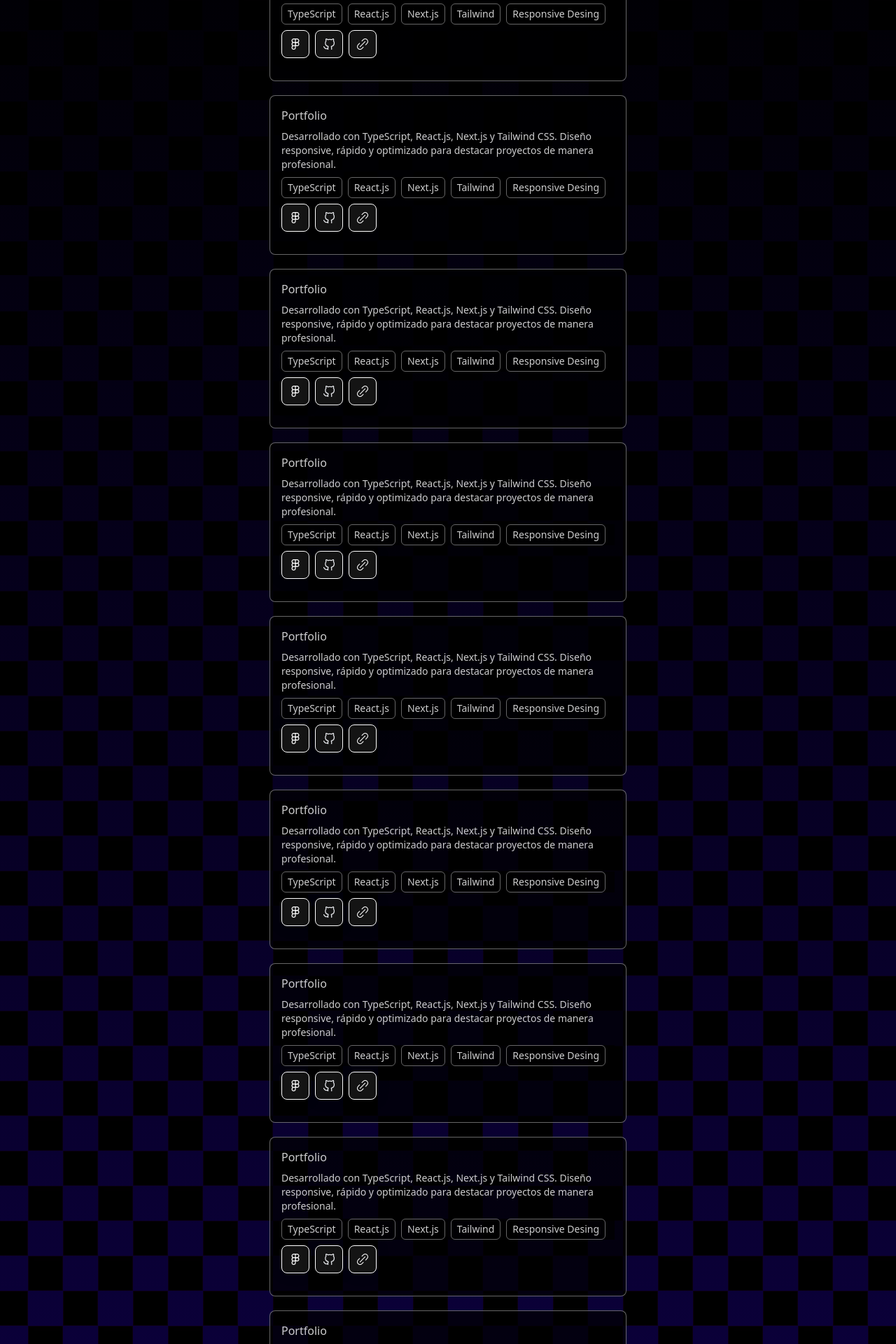
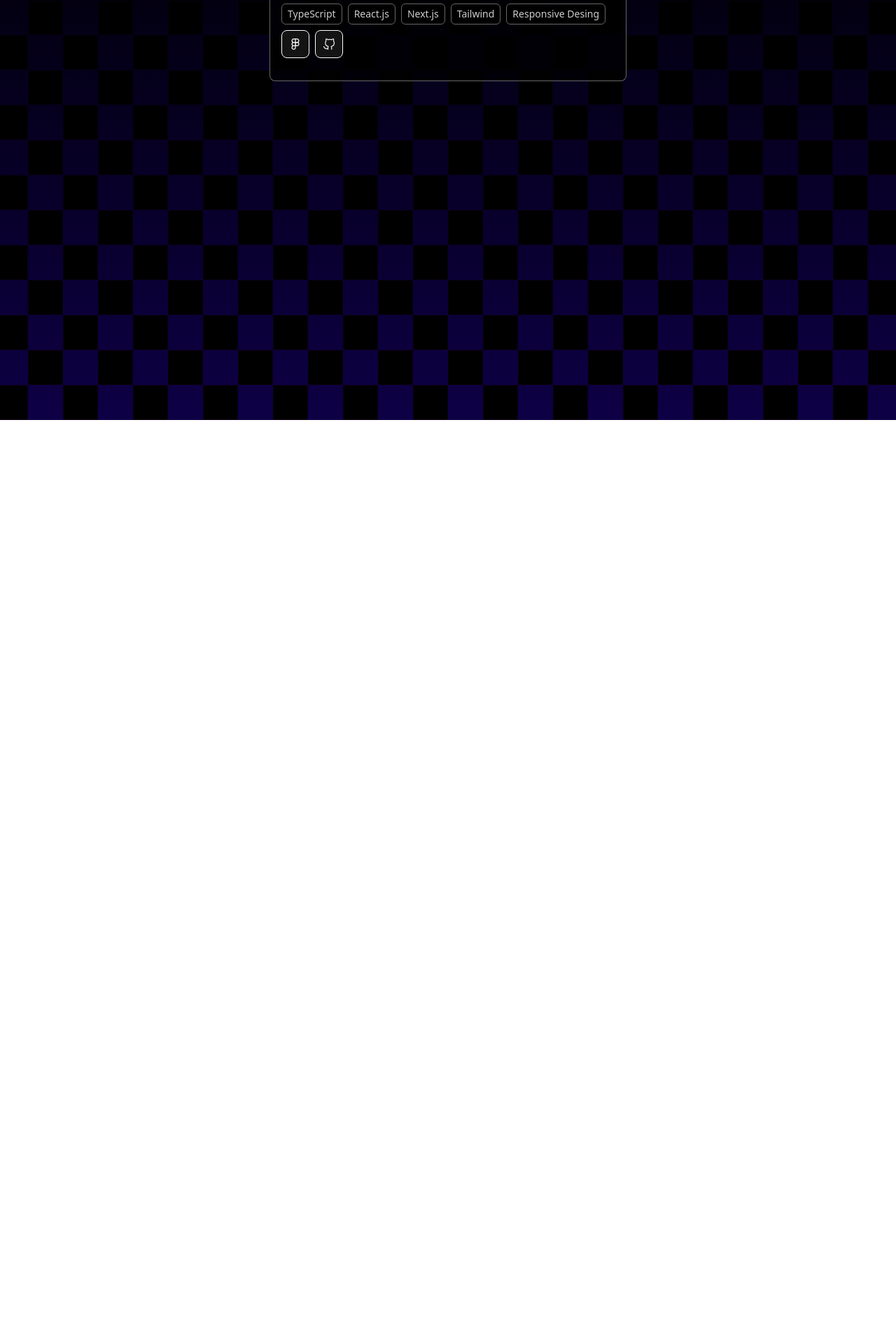
Before and after one commit to LegalBrian/portfolio, a Next.js app: page /projects in a window 1280 px wide. Shown: the part 200-2120 px from the top of the page at 70% size. After the commit the page ends 800 px from the top, so only its background shows below. Built offline with nearby package versions, Linux system fonts and the light colour scheme.

Commit message:
utils folder created

```diff
--- a/src/app/projects/page.tsx
+++ b/src/app/projects/page.tsx
@@ -1,91 +1,16 @@
 import NavBar from "@/components/NavBar";
 import Project from "@/components/Project";
-
+import ProjectsList from "../../utils/projectsList.json"
 export default function Projects() {
     return (
         <main className="flex flex-col gap-5 row-start-2 items-center justify-between sm:items-start">
             <NavBar />
             <div className="w-full flex flex-col sm:flex-row justify-center items-start flex-wrap gap-y-5 gap-x-10 text-white pb-10 px-5 sm:px-52">
-                <Project
-                    title="Portfolio"
-                    url=""
-                    figma=""
-                    github=""
-                    description="Desarrollado con TypeScript, React.js, Next.js y Tailwind CSS. Diseño responsive, rápido y optimizado para destacar proyectos de manera profesional."
-                    tech={["TypeScript", "React.js", "Next.js", "Tailwind", "Responsive Desing"]}
-                />
-                <Project
-                    title="Portfolio"
-                    url=""
-                    figma=""
-                    github=""
-                    description="Desarrollado con TypeScript, React.js, Next.js y Tailwind CSS. Diseño responsive, rápido y optimizado para destacar proyectos de manera profesional."
-                    tech={["TypeScript", "React.js", "Next.js", "Tailwind", "Responsive Desing"]}
-                />
-                <Project
-                    title="Portfolio"
-                    url=""
-                    figma=""
-                    github=""
-                    description="Desarrollado con TypeScript, React.js, Next.js y Tailwind CSS. Diseño responsive, rápido y optimizado para destacar proyectos de manera profesional."
-                    tech={["TypeScript", "React.js", "Next.js", "Tailwind", "Responsive Desing"]}
-                />
-                <Project
-                    title="Portfolio"
-                    url=""
-                    figma=""
-                    github=""
-                    description="Desarrollado con TypeScript, React.js, Next.js y Tailwind CSS. Diseño responsive, rápido y optimizado para destacar proyectos de manera profesional."
-                    tech={["TypeScript", "React.js", "Next.js", "Tailwind", "Responsive Desing"]}
-                />
-                <Project
-                    title="Portfolio"
-                    url=""
-                    figma=""
-                    github=""
-                    description="Desarrollado con TypeScript, React.js, Next.js y Tailwind CSS. Diseño responsive, rápido y optimizado para destacar proyectos de manera profesional."
-                    tech={["TypeScript", "React.js", "Next.js", "Tailwind", "Responsive Desing"]}
-                />
-                <Project
-                    title="Portfolio"
-                    url=""
-                    figma=""
-                    github=""
-                    description="Desarrollado con TypeScript, React.js, Next.js y Tailwind CSS. Diseño responsive, rápido y optimizado para destacar proyectos de manera profesional."
-                    tech={["TypeScript", "React.js", "Next.js", "Tailwind", "Responsive Desing"]}
-                />
-                <Project
-                    title="Portfolio"
-                    url=""
-                    figma=""
-                    github=""
-                    description="Desarrollado con TypeScript, React.js, Next.js y Tailwind CSS. Diseño responsive, rápido y optimizado para destacar proyectos de manera profesional."
-                    tech={["TypeScript", "React.js", "Next.js", "Tailwind", "Responsive Desing"]}
-                />
-                <Project
-                    title="Portfolio"
-                    url=""
-                    figma=""
-                    github=""
-                    description="Desarrollado con TypeScript, React.js, Next.js y Tailwind CSS. Diseño responsive, rápido y optimizado para destacar proyectos de manera profesional."
-                    tech={["TypeScript", "React.js", "Next.js", "Tailwind", "Responsive Desing"]}
-                />
-                <Project
-                    title="Portfolio"
-                    url=""
-                    figma=""
-                    github=""
-                    description="Desarrollado con TypeScript, React.js, Next.js y Tailwind CSS. Diseño responsive, rápido y optimizado para destacar proyectos de manera profesional."
-                    tech={["TypeScript", "React.js", "Next.js", "Tailwind", "Responsive Desing"]}
-                />
-                <Project
-                    title="Portfolio"
-                    url=""
-                    figma=""
-                    github=""
-                    description="Desarrollado con TypeScript, React.js, Next.js y Tailwind CSS. Diseño responsive, rápido y optimizado para destacar proyectos de manera profesional."
-                    tech={["TypeScript", "React.js", "Next.js", "Tailwind", "Responsive Desing"]}
-                />
+                {
+                    ProjectsList.map((i, k) => (
+                        <Project key={k} title={i.title} url={i.url} figma={i.figma} github={i.github} description={i.description} tech={i.tech} />
+                    ))
+                }
             </div>
         </main>
     );
--- a/src/components/Project.tsx
+++ b/src/components/Project.tsx
@@ -28,9 +28,24 @@
             </div>
             <Labels list={tech} />
             <div className="flex flex-row gap-2">
-                <Button url={figma} text="Figma" />
-                <Button url={github} text="Github" />
-                <Button url={url} text="Deploy" />
+                {
+                    figma ?
+                        <Button url={figma} text="Figma" />
+                        :
+                        null
+                }
+                {
+                    github ?
+                        <Button url={github} text="Github" />
+                        :
+                        null
+                }
+                {
+                    url ?
+                        <Button url={url} text="Deploy" />
+                        :
+                        null
+                }
             </div>
         </div>
     )
--- /dev/null
+++ b/src/utils/educationList.json
@@ -0,0 +1,16 @@
+[
+    {
+        "type": "start",
+        "title": "Ingeniería electrónica - Universidad Nacional de Moreno (UNM)",
+        "date": "feb. 2024 - actualmente",
+        "country": "Buenos Aires, Argentina",
+        "description": "Actualmente cursando la carrera de Ingeniería Electrónica, donde desarrollo habilidades en matemáticas, lógica computacional y electrónica digital. Esta formación complementa mi perfil como desarrollador al fortalecer mi capacidad de análisis y resolución de problemas complejos."
+    },
+    {
+        "type": "end",
+        "title": "Full Stack Web Developer - Henry",
+        "date": "oct. 2022 - feb. 2023",
+        "country": "Buenos Aires, Argentina",
+        "description": "Bootcamp intensivo de más de 800 horas prácticas, enfocado en tecnologías como JavaScript, Node.js, React, PostgreSQL, y metodologías ágiles. Participé en un proyecto final colaborativo, simulando un entorno laboral real bajo la metodología SCRUM. Reforcé habilidades de desarrollo full stack, trabajo en equipo y resolución de problemas en entornos reales."
+    }
+]
--- /dev/null
+++ b/src/utils/experienceList.json
@@ -0,0 +1,9 @@
+[
+    {
+        "type": "end",
+        "title": "Full Stack Developer (Front-End Focus) - Abai",
+        "date": "mar. 2023 - may. 2025",
+        "country": "España · En remoto",
+        "description": "• Diseñé y desarrollé interfaces de usuario atractivas, intuitivas y accesibles para aplicaciones web, asegurando una experiencia fluida en diferentes plataformas y dispositivos.\n• Implementé diseños responsivos garantizando compatibilidad y rendimiento óptimo en distintos tamaños de pantalla.\n• Optimizé el rendimiento y la velocidad de carga de las interfaces mediante buenas prácticas de desarrollo, lazy loading y minimización de recursos.\n• Colaboré de forma activa con equipos de diseño UX/UI y back-end, integrando APIs y asegurando una comunicación eficaz entre cliente y servidor.\n• Realicé correcciones de bugs y tareas de mantenimiento continuo para garantizar la calidad del código y la estabilidad de las aplicaciones en producción."
+    }
+]
--- /dev/null
+++ b/src/utils/projectsList.json
@@ -0,0 +1,16 @@
+[
+    {
+        "title": "Portfolio",
+        "description": "Desarrollado con TypeScript, React.js, Next.js y Tailwind CSS. Diseño responsive, rápido y optimizado para destacar proyectos de manera profesional.",
+        "github": "https://github.com/LegalBrian/portfolio",
+        "figma": "https://www.figma.com/design/uxHzAhsQISoEvgkVrQacOC/Portfolio",
+        "url": "",
+        "tech": [
+            "TypeScript",
+            "React.js",
+            "Next.js",
+            "Tailwind",
+            "Responsive Desing"
+        ]
+    }
+]
```
Also changed, not shown: src/app/experience/page.tsx (+26 -37 lines), public/curriculum.svg, public/deploy.svg (deleted), public/educationList.json (deleted), public/experienceList.json (deleted), public/projectsList.json (deleted), src/utils/skillsList.json (renamed from public/skillsList.json).
